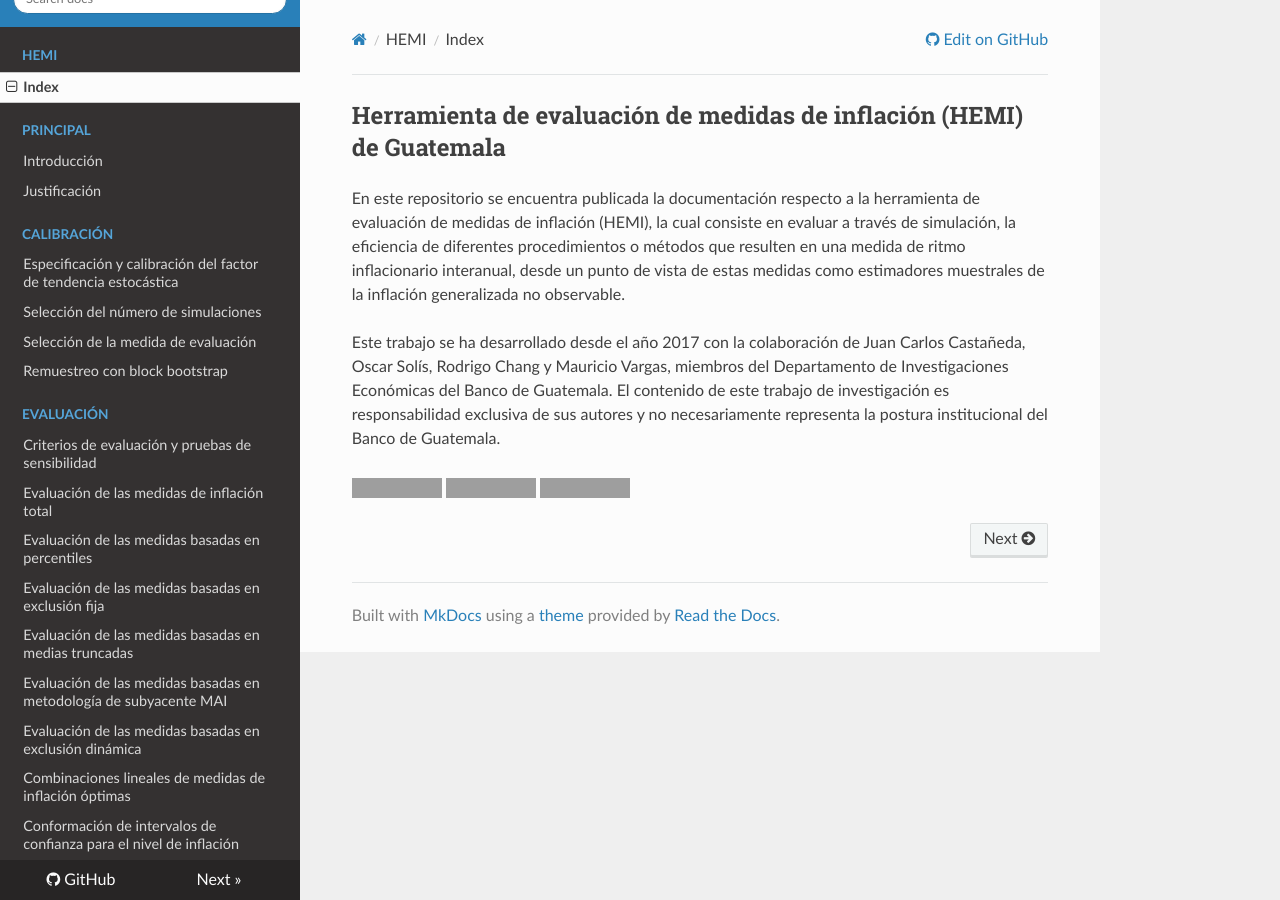
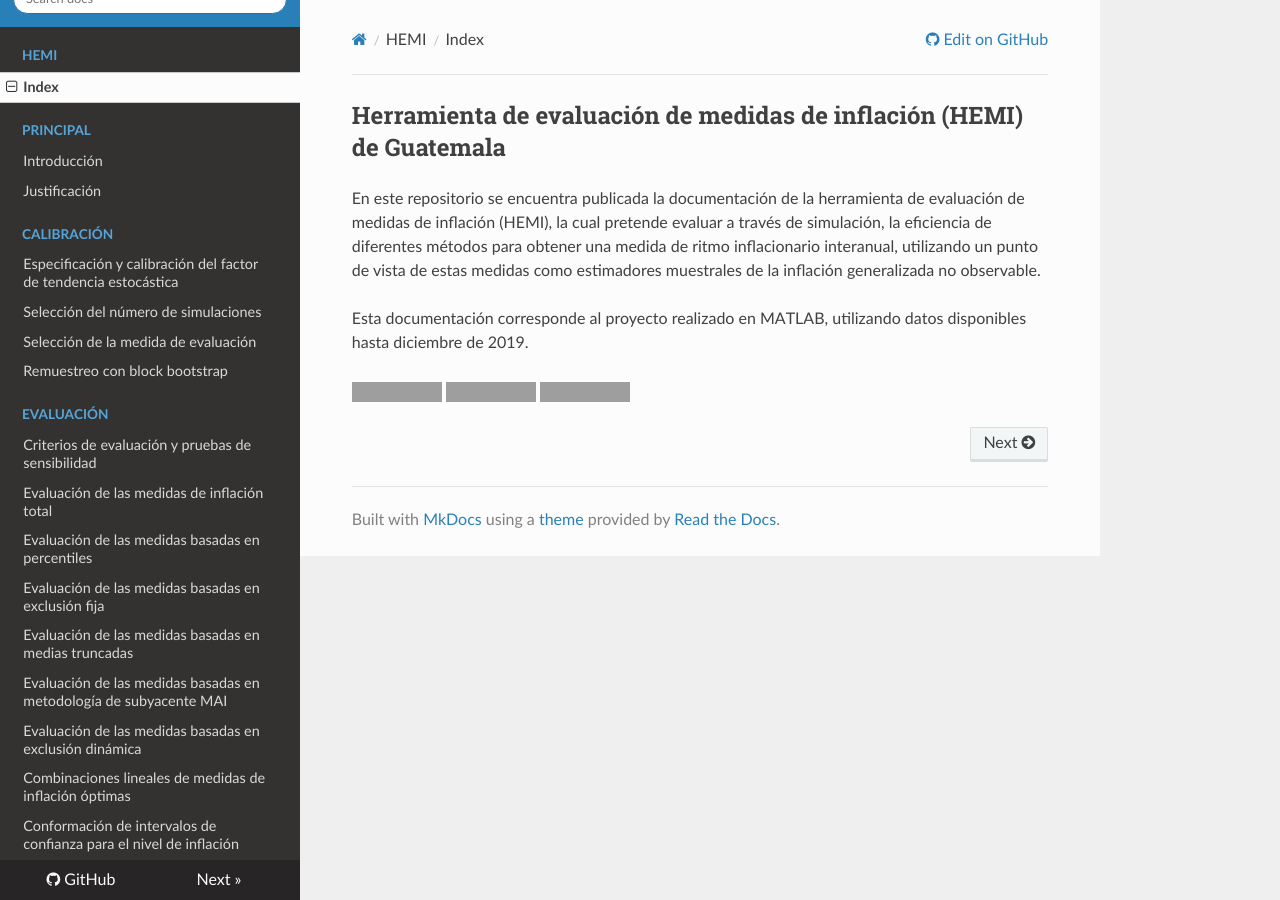
Before and after one commit to DIE-BG/EMI-docs, an MkDocs documentation site: the page built from docs/index.md, in a window 1280 px wide. Built offline with MkDocs 1.6.1, drawn with Linux system fonts in a browser that asks for light colours; nearby versions of some CDN libraries; a style sheet for code colours, icons or effects is not loaded; grey boxes are pictures that could not be loaded.

Commit message:
Update index.md

```diff
--- a/docs/index.md
+++ b/docs/index.md
@@ -1,8 +1,8 @@
 # Herramienta de evaluación de medidas de inflación (HEMI) de Guatemala
 
-En este repositorio se encuentra publicada la documentación respecto a la herramienta de evaluación de medidas de inflación (HEMI), la cual consiste en evaluar a través de simulación, la eficiencia de diferentes procedimientos o métodos que resulten en una medida de ritmo inflacionario interanual, desde un punto de vista de estas medidas como estimadores muestrales de la inflación generalizada no observable.
+En este repositorio se encuentra publicada la documentación de la herramienta de evaluación de medidas de inflación (HEMI), la cual pretende evaluar a través de simulación, la eficiencia de diferentes métodos para obtener una medida de ritmo inflacionario interanual, utilizando un punto de vista de estas medidas como estimadores muestrales de la inflación generalizada no observable.
 
-Este trabajo se ha desarrollado desde el año 2017 con la colaboración de Juan Carlos Castañeda, Oscar Solís, Rodrigo Chang y Mauricio Vargas, miembros del Departamento de Investigaciones Económicas del Banco de Guatemala. El contenido de este trabajo de investigación es responsabilidad exclusiva de sus autores y no necesariamente representa la postura institucional del Banco de Guatemala.
+Esta documentación corresponde al proyecto realizado en MATLAB, utilizando datos disponibles hasta diciembre de 2019.
 
 [![made-with-Markdown](https://img.shields.io/badge/Made%20with-Markdown-1f425f.svg)](http://commonmark.org)
 [![made-with-latex](https://img.shields.io/badge/Made%20with-LaTeX-1f425f.svg)](https://www.latex-project.org/)
```
